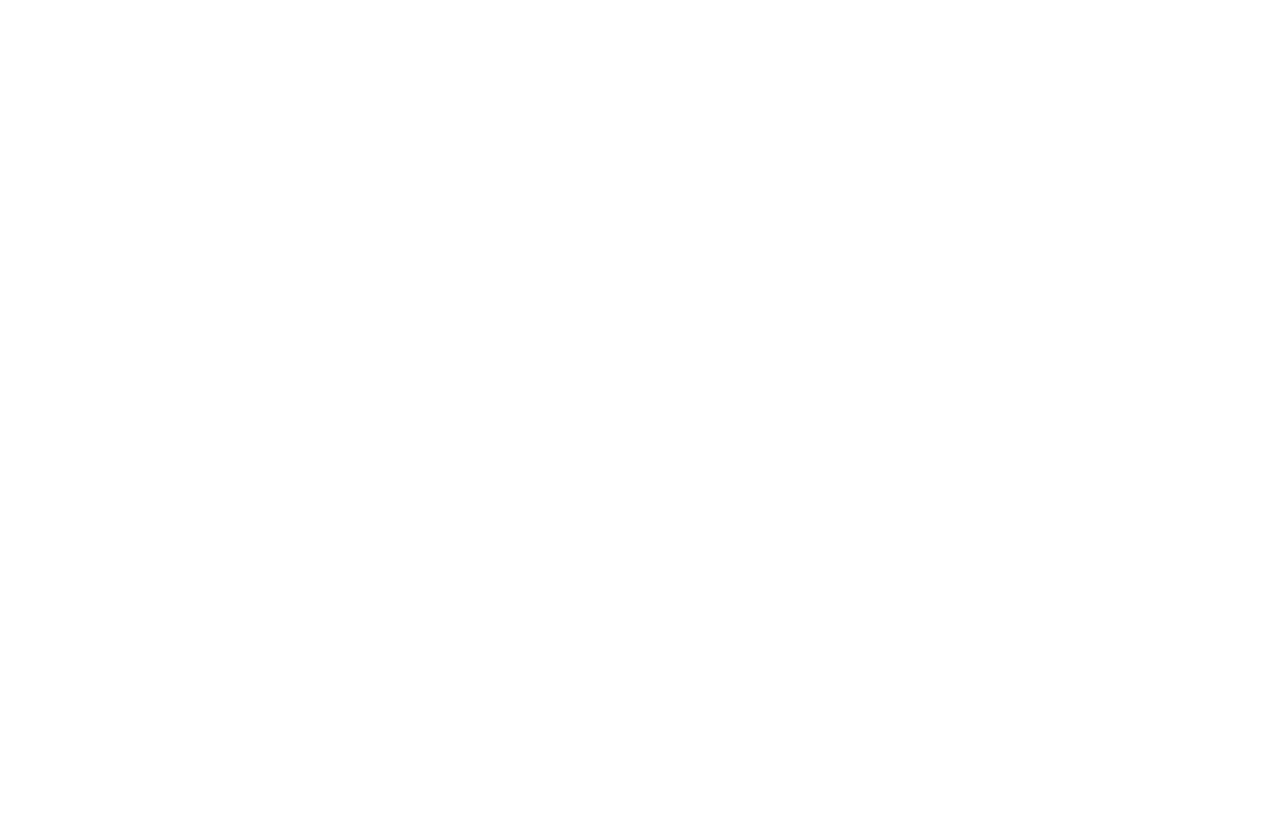
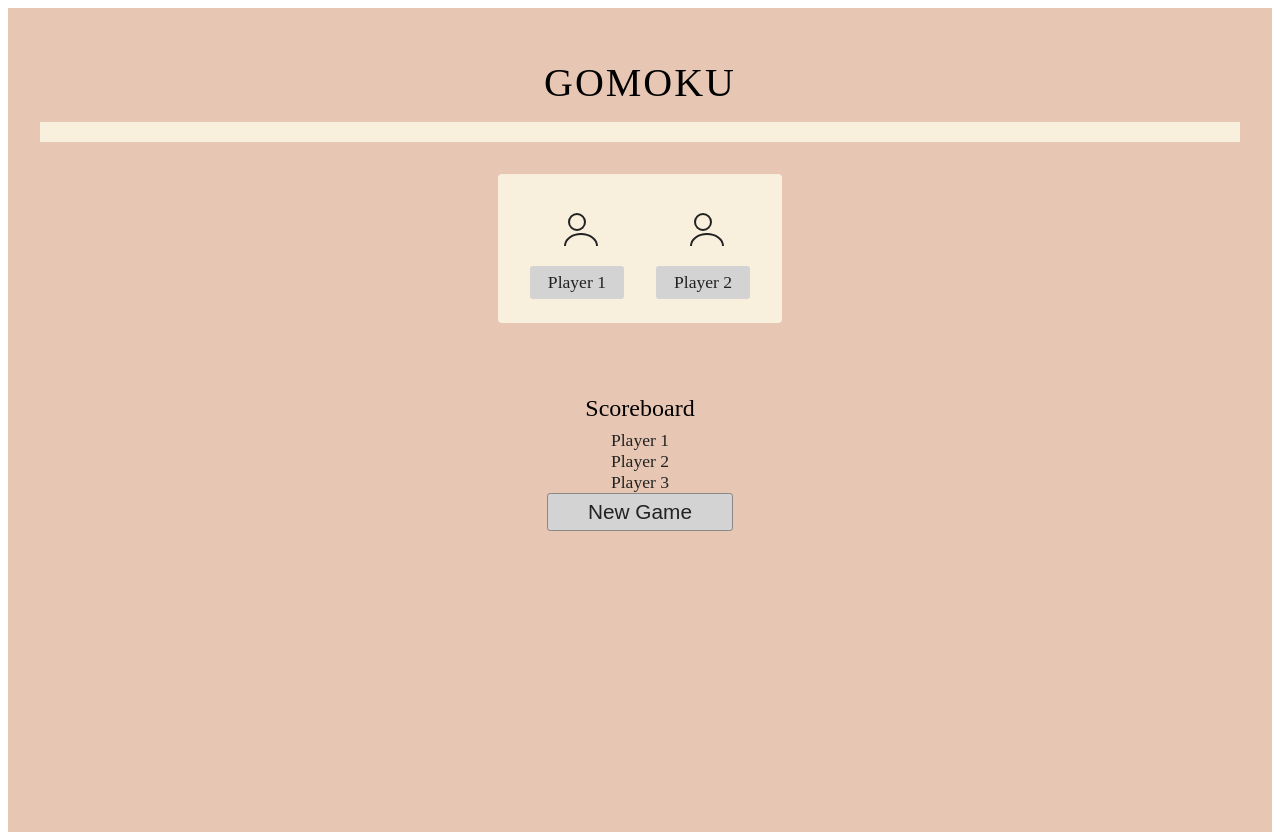
Before and after one commit to CarlosDevCoding/paketeringfrontend, a React (Vite) app in the folder gomoku-frontend/: page / in a window 1280 px wide. Before the commit the page ends 800 px from the top, so only its background shows below. Built offline with nearby package versions, Linux system fonts and the light colour scheme.

Commit message:
Prototyp för första HomeScreen

```diff
--- a/gomoku-frontend/src/App.jsx
+++ b/gomoku-frontend/src/App.jsx
@@ -4,9 +4,11 @@
 
   return (
     <>
-
+      {/* Render the HomeScreen UI */}
+      <HomeScreen />
     </>
   )
 }
 
 export default App
+import HomeScreen from "./Containers/HomeScreen";
--- /dev/null
+++ b/gomoku-frontend/src/Containers/HomeScreen.css
@@ -0,0 +1,72 @@
+.home-container {
+  background: #e7c7b3;
+  min-height: 100vh;
+  display: flex;
+  flex-direction: column;
+  align-items: center;
+  padding: 24px 0 0 0;
+}
+.gomoku-title {
+  font-size: 2.5rem;
+  font-weight: 400;
+  margin-bottom: 16px;
+  letter-spacing: 2px;
+}
+.divider {
+  width: 95%;
+  height: 20px;
+  background: #f8efdd;
+  margin-bottom: 32px;
+}
+.players-section {
+  background: #f8efdd;
+  border-radius: 4px;
+  padding: 32px 32px 24px 32px;
+  display: flex;
+  gap: 32px;
+  margin-bottom: 40px;
+  justify-content: center;
+}
+.player {
+  display: flex;
+  flex-direction: column;
+  align-items: center;
+}
+.player-icon {
+  margin-bottom: 8px;
+}
+.player-label {
+  background: #d3d3d3;
+  color: #222;
+  padding: 6px 18px;
+  border-radius: 3px;
+  font-size: 1.1rem;
+  margin-top: 4px;
+}
+.scoreboard-section {
+  margin: 32px 0 0 0;
+  text-align: center;
+}
+.scoreboard-title {
+  font-size: 1.5rem;
+  margin-bottom: 8px;
+}
+.scoreboard-list {
+  font-size: 1.1rem;
+  color: #222;
+}
+.new-game-btn {
+  margin-top: auto;
+  margin-bottom: 24px;
+  background: #d3d3d3;
+  color: #222;
+  font-size: 1.3rem;
+  padding: 6px 40px;
+  border: 1px solid #888;
+  border-radius: 3px;
+  cursor: pointer;
+  transition: background 0.2s;
+}
+.new-game-btn:hover {
+  background: #bdbdbd;
+}
--- /dev/null
+++ b/gomoku-frontend/src/Containers/HomeScreen.jsx
@@ -0,0 +1,38 @@
+import React from "react";
+import "./HomeScreen.css";
+
+const HomeScreen = () => {
+  return (
+    <div className="home-container">
+      <h1 className="gomoku-title">GOMOKU</h1>
+      <div className="divider" />
+      <div className="players-section">
+        <div className="player">
+          <svg className="player-icon" width="48" height="48" viewBox="0 0 48 48" fill="none" xmlns="http://www.w3.org/2000/svg">
+            <circle cx="24" cy="16" r="8" stroke="#222" strokeWidth="2" />
+            <path d="M12 40c0-6.627 7.163-12 16-12s16 5.373 16 12" stroke="#222" strokeWidth="2" fill="none" />
+          </svg>
+          <div className="player-label">Player 1</div>
+        </div>
+        <div className="player">
+          <svg className="player-icon" width="48" height="48" viewBox="0 0 48 48" fill="none" xmlns="http://www.w3.org/2000/svg">
+            <circle cx="24" cy="16" r="8" stroke="#222" strokeWidth="2" />
+            <path d="M12 40c0-6.627 7.163-12 16-12s16 5.373 16 12" stroke="#222" strokeWidth="2" fill="none" />
+          </svg>
+          <div className="player-label">Player 2</div>
+        </div>
+      </div>
+      <div className="scoreboard-section">
+        <div className="scoreboard-title">Scoreboard</div>
+        <div className="scoreboard-list">
+          <div>Player 1</div>
+          <div>Player 2</div>
+          <div>Player 3</div>
+        </div>
+        <button className="new-game-btn">New Game</button>
+      </div>
+    </div>
+  );
+};
+
+export default HomeScreen;
```
